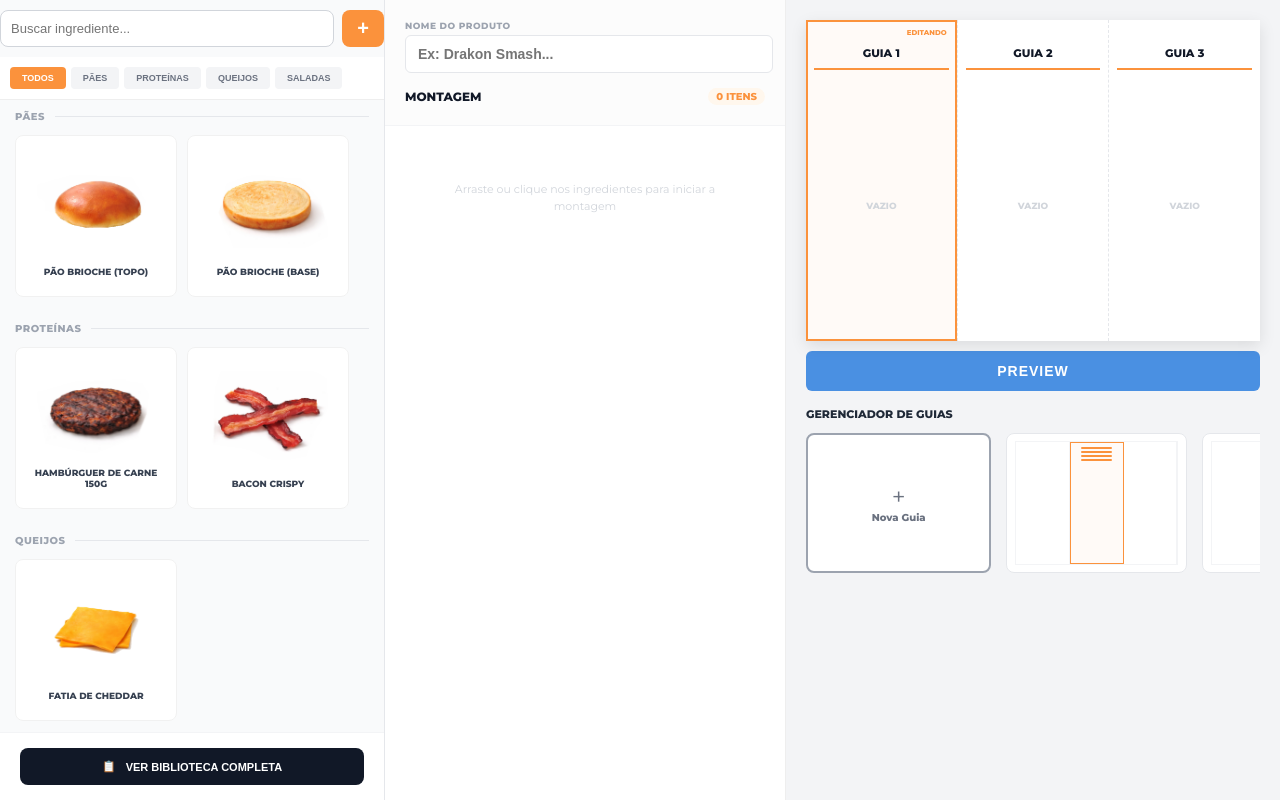
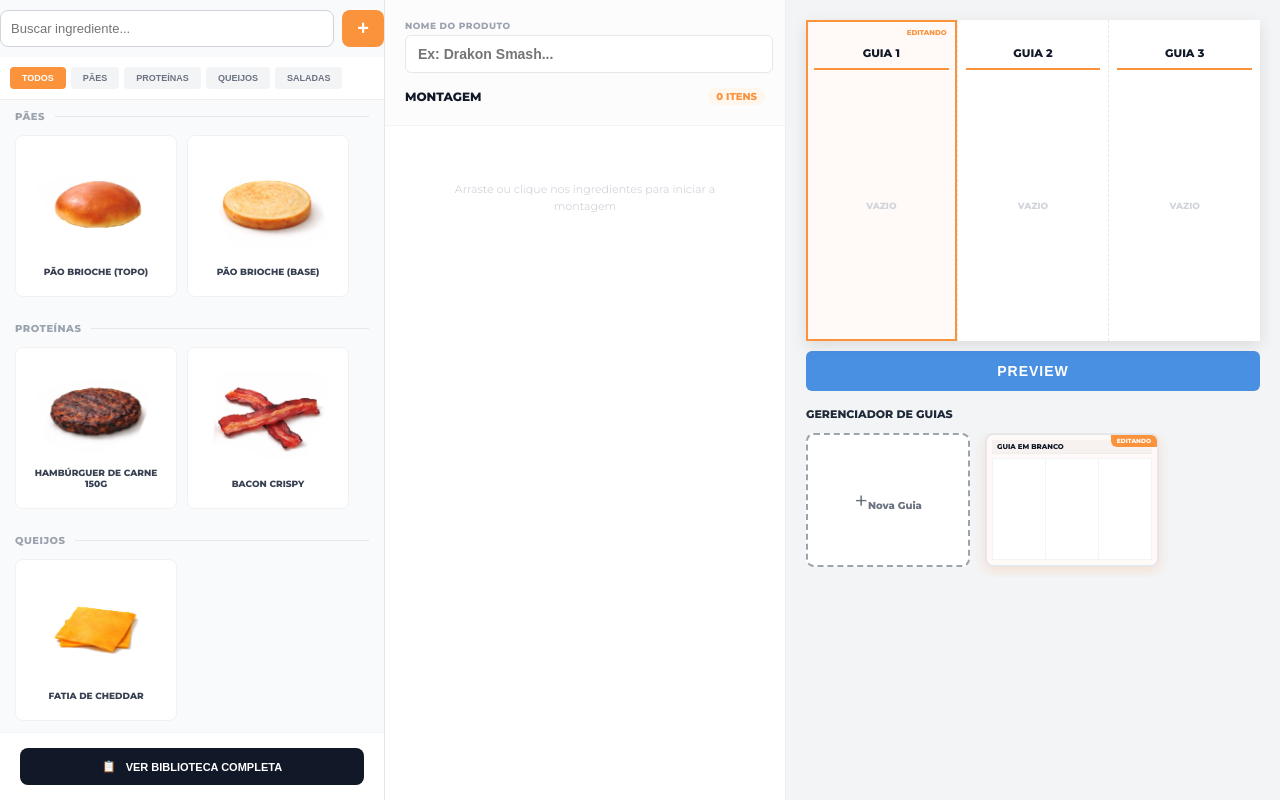
Before and after one commit to VinnyciosM/burger-blue-print, a Vue app in the folder frontend/: page / in a window 1280 px wide. Built offline with nearby package versions, Linux system fonts and the light colour scheme.

Commit message:
change current guide

```diff
--- a/frontend/src/App.vue
+++ b/frontend/src/App.vue
@@ -1,41 +1,62 @@
 <script setup>
-import { ref } from 'vue'
+import { ref, watch, onMounted } from 'vue'
 import IngredientSidebar from './components/IngredientSidebar.vue'
 import BurgerBuilder from './components/BurgerBuilder.vue'
 import ActionSidebar from './components/ActionSidebar.vue'
 
-// --- STATE MANAGEMENT ---
-
-// Index of the guide currently being edited (0, 1, or 2)
 const activeIndex = ref(0)
 
-// Array containing the data for all 3 guides on the A4 sheet
-const guides = ref([
-  { name: '', layers: [] }, // Guide 1
-  { name: '', layers: [] }, // Guide 2
-  { name: '', layers: [] }  // Guide 3
+// 1. Tenta carregar a sessão atual do LocalStorage; se não houver, inicia vazio
+const guides = ref(JSON.parse(localStorage.getItem('drakon_current_session')) || [
+  { name: '', layers: [] },
+  { name: '', layers: [] },
+  { name: '', layers: [] }
 ])
 
-// --- METHODS ---
+// 2. Lista de projetos arquivados no Gerenciador
+const savedProjects = ref(JSON.parse(localStorage.getItem('drakon_history')) || [])
 
-/**
- * Adds a new ingredient to the top of the currently active guide
- * @param {Object} ingredient - The ingredient object from JSON
- */
-const handleSelectIngredient = (ingredient) => {
-  // We use unshift to add to the top (visual stack order)
-  guides.value[activeIndex.value].layers.unshift({
-    ...ingredient,
-    instanceId: Date.now() + Math.random() // Unique ID for Vue's v-for and Drag & Drop
-  })
+// --- LOGICA DE PERSISTÊNCIA ---
+
+// Auto-save: Sempre que você mudar algo no visualizador, ele salva no navegador
+watch(guides, (newVal) => {
+  localStorage.setItem('drakon_current_session', JSON.stringify(newVal))
+}, { deep: true })
+
+// Salva o histórico sempre que um novo projeto for arquivado
+watch(savedProjects, (newVal) => {
+  localStorage.setItem('drakon_history', JSON.stringify(newVal))
+}, { deep: true })
+
+const activeProjectId = ref(1) // Começa no primeiro
+
+const handleNewProject = () => {
+  const newId = savedProjects.value.length + 1
+
+  const newProject = {
+    id: newId,
+    name: `Lanche ${newId}`,
+    data: [ { name: '', layers: [] }, { name: '', layers: [] }, { name: '', layers: [] } ]
+  }
+
+  // Usamos push para manter a ordem estável na lista
+  savedProjects.value.push(newProject)
+
+  // Muda o foco para a nova guia criada
+  activeProjectId.value = newId
+  guides.value = newProject.data
+  activeIndex.value = 0
+}
+
+const handleLoadProject = (project) => {
+  activeProjectId.value = project.id // Atualiza qual ID está sendo editado
+  guides.value = JSON.parse(JSON.stringify(project.data))
 }
 </script>
 
 <template>
   <div class="app-layout">
-    <IngredientSidebar
-      @select-ingredient="handleSelectIngredient"
-    />
+    <IngredientSidebar @select-ingredient="handleSelectIngredient" />
 
     <BurgerBuilder
       :key="`builder-${activeIndex}`"
@@ -45,7 +66,10 @@ const handleSelectIngredient = (ingredient) => {
 
     <ActionSidebar
       :guides="guides"
+      :saved-projects="savedProjects"
       v-model:activeIndex="activeIndex"
+      @new-project="handleNewProject"
+      @load-project="handleLoadProject"
     />
   </div>
 </template>
--- a/frontend/src/components/ActionSidebar.vue
+++ b/frontend/src/components/ActionSidebar.vue
@@ -5,10 +5,12 @@ import GuideManager from './GuideManager.vue'
 
 const props = defineProps({
   guides: { type: Array, required: true },
-  activeIndex: { type: Number, default: 0 }
+  activeIndex: { type: Number, default: 0 },
+  savedProjects: { type: Array, default: () => [] }
 })
 
-const emit = defineEmits(['update:activeIndex'])
+// Adicionado 'load-project' para permitir o carregamento
+const emit = defineEmits(['update:activeIndex', 'new-project', 'load-project'])
 const isPreviewMode = ref(false)
 
 const togglePreview = () => isPreviewMode.value = !isPreviewMode.value
@@ -77,7 +79,12 @@ const exportAsImage = () => {
       PREVIEW
     </button>
 
-    <GuideManager/>
+   <GuideManager
+      :projects="savedProjects"
+      :current-guides="guides"
+      @create-new="$emit('new-project')"
+      @select-project="$emit('load-project', $event)"
+    />
 
   </aside>
 </template>
--- a/frontend/src/components/GuideManager.vue
+++ b/frontend/src/components/GuideManager.vue
@@ -1,123 +1,98 @@
+<script setup>
+const props = defineProps({
+  projects: { type: Array, default: () => [] },      // Histórico (LocalStorage)
+  currentGuides: { type: Array, required: true }      // O que está no visualizador agora
+})
+
+const emit = defineEmits(['create-new', 'select-project'])
+</script>
+
 <template>
   <div class="manager-container">
     <h2 class="manager-title">GERENCIADOR DE GUIAS</h2>
 
     <div class="manager-scroll">
-      <div class="manager-card add-card">
+      <div class="manager-card add-card" @click="$emit('create-new')">
         <div class="card-content">
           <span class="plus-icon">+</span>
           <span class="card-label">Nova Guia</span>
         </div>
       </div>
 
-      <div class="manager-card thumb-card" v-for="i in 2" :key="i">
+      <div class="manager-card thumb-card active-project">
+        <div class="edit-status-badge">EDITANDO</div>
+
+        <div class="project-header">
+          <span class="project-name">{{ currentGuides[0].name || currentGuides[1].name || currentGuides[2].name || 'Guia em Branco' }}</span>
+        </div>
+
         <div class="mini-sheet">
-          <div class="mini-col"></div>
-          <div class="mini-col active">
-            <div class="mini-dot" v-for="j in 4" :key="j"></div>
+          <div v-for="(col, idx) in currentGuides" :key="idx" class="mini-col">
+            <div class="mini-layers-stack">
+              <img v-for="layer in col.layers.slice(0, 4)" :key="layer.instanceId" :src="layer.image" class="mini-ingredient" />
+            </div>
           </div>
-          <div class="mini-col"></div>
         </div>
+      </div>
+
+      <div
+        v-for="project in projects"
+        :key="project.id"
+        class="manager-card thumb-card"
+        @click="$emit('select-project', project)"
+      >
+        <div class="project-header">
+          <span class="project-name">{{ project.name || 'Projeto sem Nome' }}</span>
+        </div>
+
+        <div class="mini-sheet">
+          <div v-for="(col, idx) in project.data" :key="idx" class="mini-col">
+            <div class="mini-layers-stack">
+              <img v-for="layer in col.layers.slice(0, 4)" :key="layer.instanceId" :src="layer.image" class="mini-ingredient" />
+            </div>
+          </div>
+        </div>
+        <span class="project-id-tag">#{{ project.id }}</span>
       </div>
     </div>
   </div>
 </template>
 
 <style scoped>
-.manager-container {
-  display: flex;
-  flex-direction: column;
-  gap: 12px;
+.manager-container { display: flex; flex-direction: column; gap: 12px; }
+.manager-title { font-size: 11px; font-weight: 900; color: #1f2937; text-transform: uppercase; margin: 0; }
+.manager-scroll { display: flex; gap: 15px; overflow-x: auto; padding-bottom: 10px; }
+
+.manager-card {
+  flex: 0 0 160px; aspect-ratio: 4 / 3; background: white; border-radius: 8px; border: 1px solid #d1d5db;
+  display: flex; flex-direction: column; cursor: pointer; position: relative; overflow: hidden;
 }
 
-.manager-title {
-  font-size: 11px;
-  font-weight: 900;
-  color: #1f2937;
-  margin: 0;
-  text-transform: uppercase;
+/* Destaque para o projeto que está na tela */
+.active-project { border: 2px solid #fb923c; background: #fffaf7; box-shadow: 0 4px 12px rgba(251, 146, 60, 0.2); }
+
+.edit-status-badge {
+  position: absolute; top: 0; right: 0; background: #fb923c; color: white;
+  font-size: 6px; font-weight: 900; padding: 2px 6px; border-bottom-left-radius: 6px; z-index: 5;
 }
 
-.manager-scroll {
-  display: flex;
-  gap: 15px;
-  overflow-x: auto;
-  padding-bottom: 10px;
-}
+.add-card { align-items: center; justify-content: center; border: 2px dashed #9ca3af; }
+.thumb-card { padding: 5px; border-color: #e5e7eb; }
 
-.manager-card {
-  flex: 0 0 160px;
-  aspect-ratio: 4 / 3;
-  background: white;
-  border-radius: 8px;
-  border: 1px solid #d1d5db;
-  display: flex;
-  align-items: center;
-  justify-content: center;
-  cursor: pointer;
-}
+.project-header { padding: 2px 5px; background: rgba(0,0,0,0.03); border-bottom: 1px solid #eee; margin-bottom: 4px; }
+.project-name { font-size: 7px; font-weight: 900; color: #111827; text-transform: uppercase; display: block; white-space: nowrap; overflow: hidden; text-overflow: ellipsis; }
 
-.add-card {
-  border: 2px solid #9ca3af;
-}
+.mini-sheet { flex: 1; display: flex; background: #fff; border: 1px solid #f3f4f6; }
+.mini-col { flex: 1; border-right: 1px solid #f3f4f6; display: flex; flex-direction: column; align-items: center; padding-top: 2px; }
+.mini-col:last-child { border-right: none; }
 
-.card-content {
-  display: flex;
-  flex-direction: column;
-  align-items: center;
-  color: #6b7280;
-}
+.mini-layers-stack { display: flex; flex-direction: column; gap: 1px; width: 100%; align-items: center; }
+.mini-ingredient { width: 85%; height: auto; object-fit: contain; mix-blend-mode: multiply; }
 
-.plus-icon {
-  font-size: 24px;
-}
+.plus-icon { font-size: 24px; color: #6b7280; }
+.card-label { font-size: 10px; font-weight: 700; color: #6b7280; }
+.project-id-tag { position: absolute; bottom: 2px; right: 5px; font-size: 7px; font-weight: 900; color: #d1d5db; }
 
-.card-label {
-  font-size: 10px;
-  font-weight: 700;
-}
-
-/* Estilo Miniatura */
-.thumb-card {
-  padding: 8px;
-  border-color: #e5e7eb;
-}
-
-.mini-sheet {
-  width: 100%;
-  height: 100%;
-  border: 1px solid #f3f4f6;
-  display: flex;
-}
-
-.mini-col {
-  flex: 1;
-  border-right: 1px solid #f3f4f6;
-}
-
-.mini-col.active {
-  background: #fffaf7;
-  border: 0.5px solid #fb923c;
-  display: flex;
-  flex-direction: column;
-  align-items: center;
-  gap: 2px;
-  padding-top: 4px;
-}
-
-.mini-dot {
-  width: 60%;
-  height: 2px;
-  background: #fb923c;
-  border-radius: 1px;
-}
-
-.manager-scroll::-webkit-scrollbar {
-  height: 4px;
-}
-
-.manager-scroll::-webkit-scrollbar-thumb {
-  background: #d1d5db;
-  border-radius: 10px;
-}
+.manager-scroll::-webkit-scrollbar { height: 4px; }
+.manager-scroll::-webkit-scrollbar-thumb { background: #d1d5db; border-radius: 10px; }
 </style>
```
